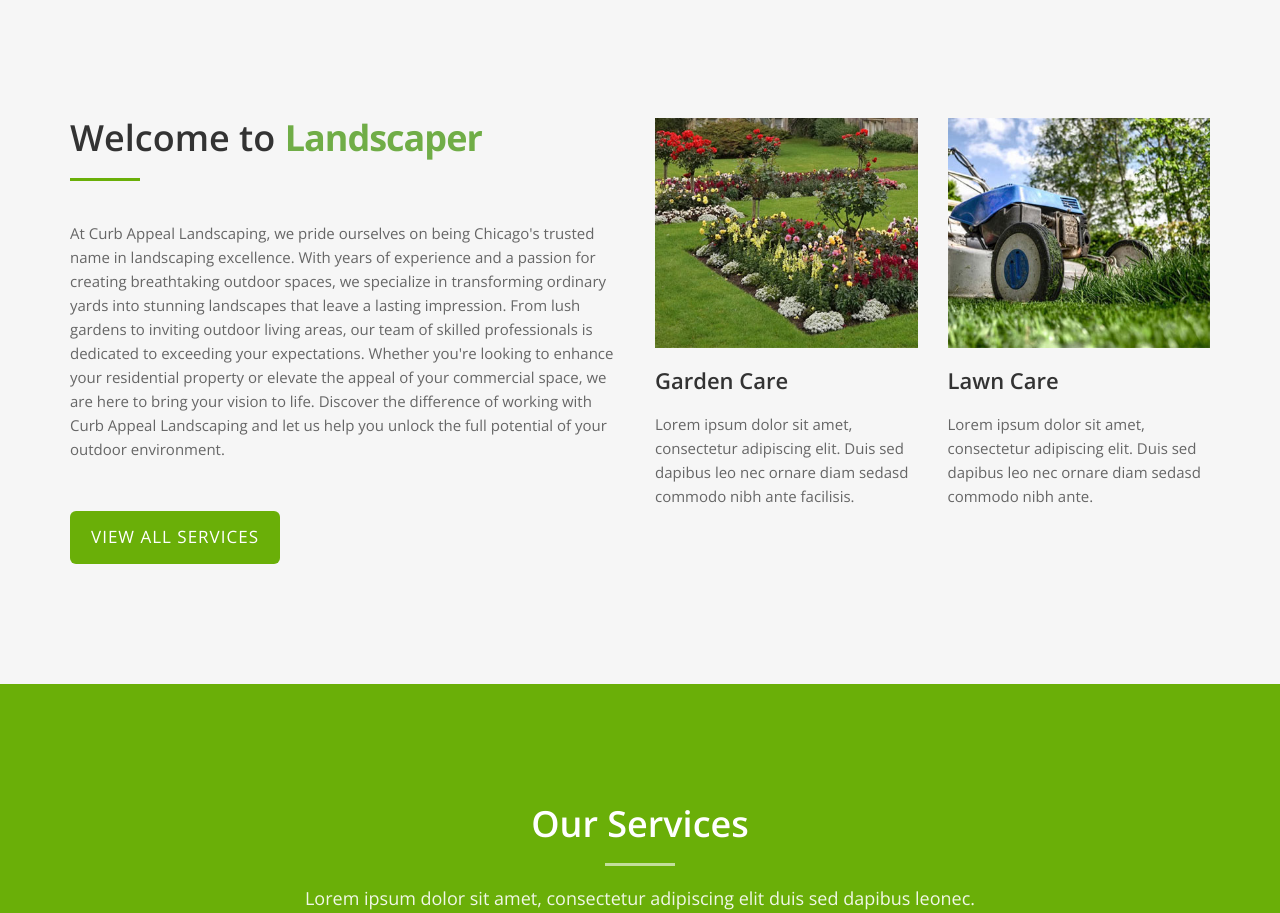
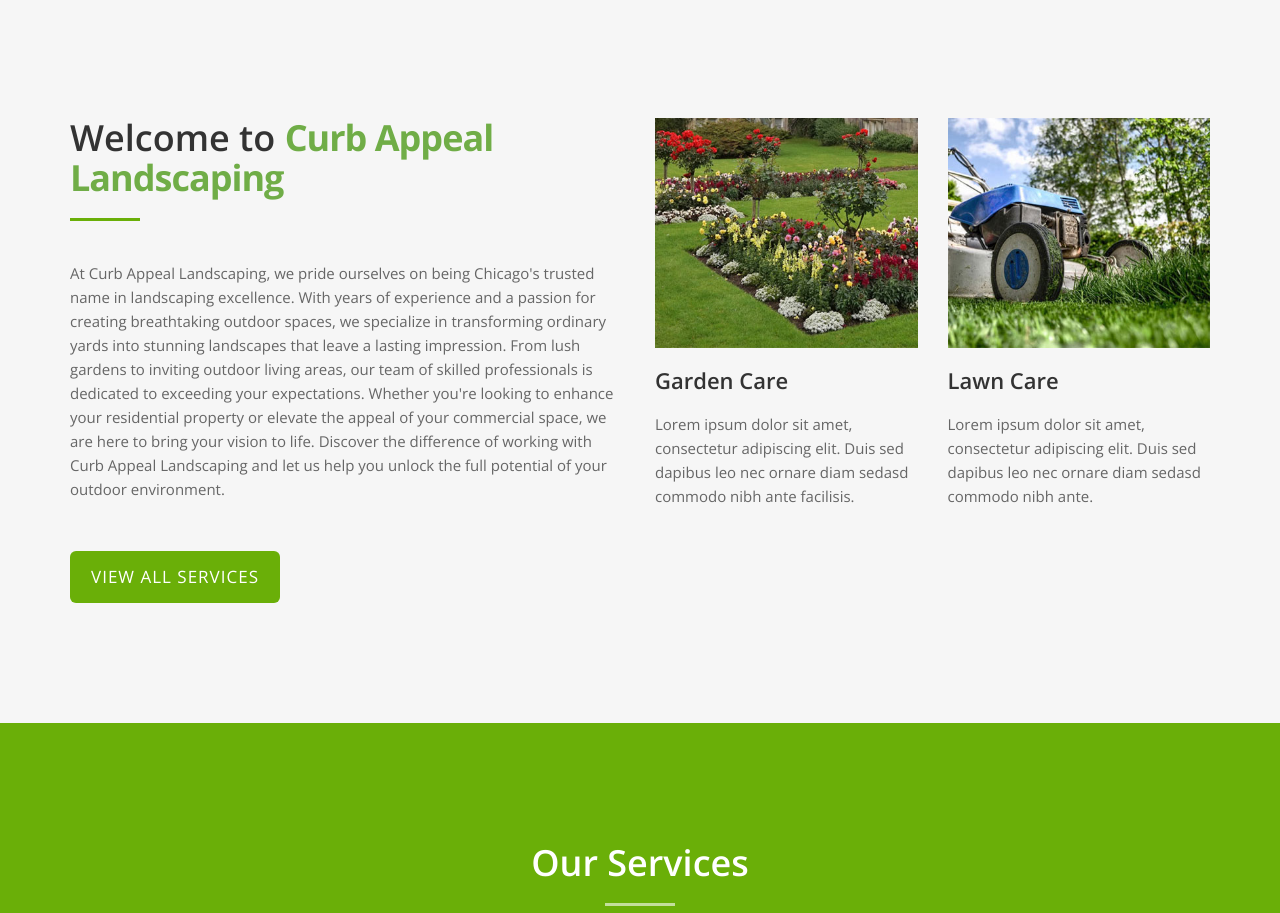
Before and after one commit to tyshantprince/CurbAppeal, a plain HTML site: page index.html in a window 1280 px wide. Shown: the part 823-1736 px from the top of the page. Drawn offline with nearby package versions, Linux system fonts and the light colour scheme.

Commit message:
change to curb appeal landscaping

```diff
--- a/index.html
+++ b/index.html
@@ -82,7 +82,7 @@
     <div class="row">
       <div class="col-xs-12 col-md-6">
         <div class="about-text">
-          <h2>Welcome to <span>Landscaper</span></h2>
+          <h2>Welcome to <span>Curb Appeal Landscaping</span></h2>
           <hr>
           <p>At Curb Appeal Landscaping, we pride ourselves on being Chicago's trusted name in landscaping excellence.
             With years of experience and a passion for creating breathtaking outdoor spaces, we specialize in transforming ordinary yards into stunning landscapes that leave a lasting impression.
```
